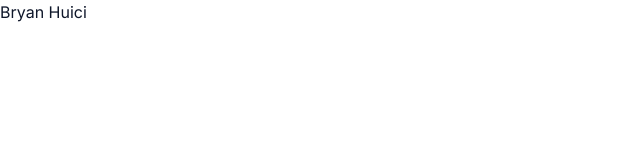
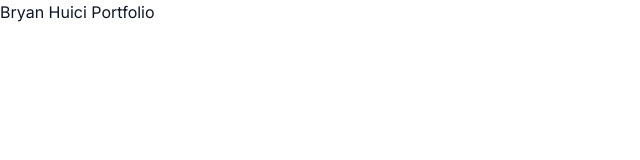
Before and after one commit to ballinyouup/bryan-huici-portfolio, a Next.js app: page / in a window 1280 px wide. Shown: the top 160 px of the page, without its empty margins (0-640 px from the left). Built offline with nearby package versions, Linux system fonts and the light colour scheme.

Commit message:
testing + rename package

```diff
--- a/package.json
+++ b/package.json
@@ -1,5 +1,5 @@
 {
-  "name": "health-agent-plus",
+  "name": "bryan-huici-portfolio",
   "version": "0.1.0",
   "private": true,
   "scripts": {
--- a/src/app/page.tsx
+++ b/src/app/page.tsx
@@ -1,3 +1,3 @@
 export default function Home() {
-    return <main>Bryan Huici</main>
+    return <main>Bryan Huici Portfolio</main>
 }
```
